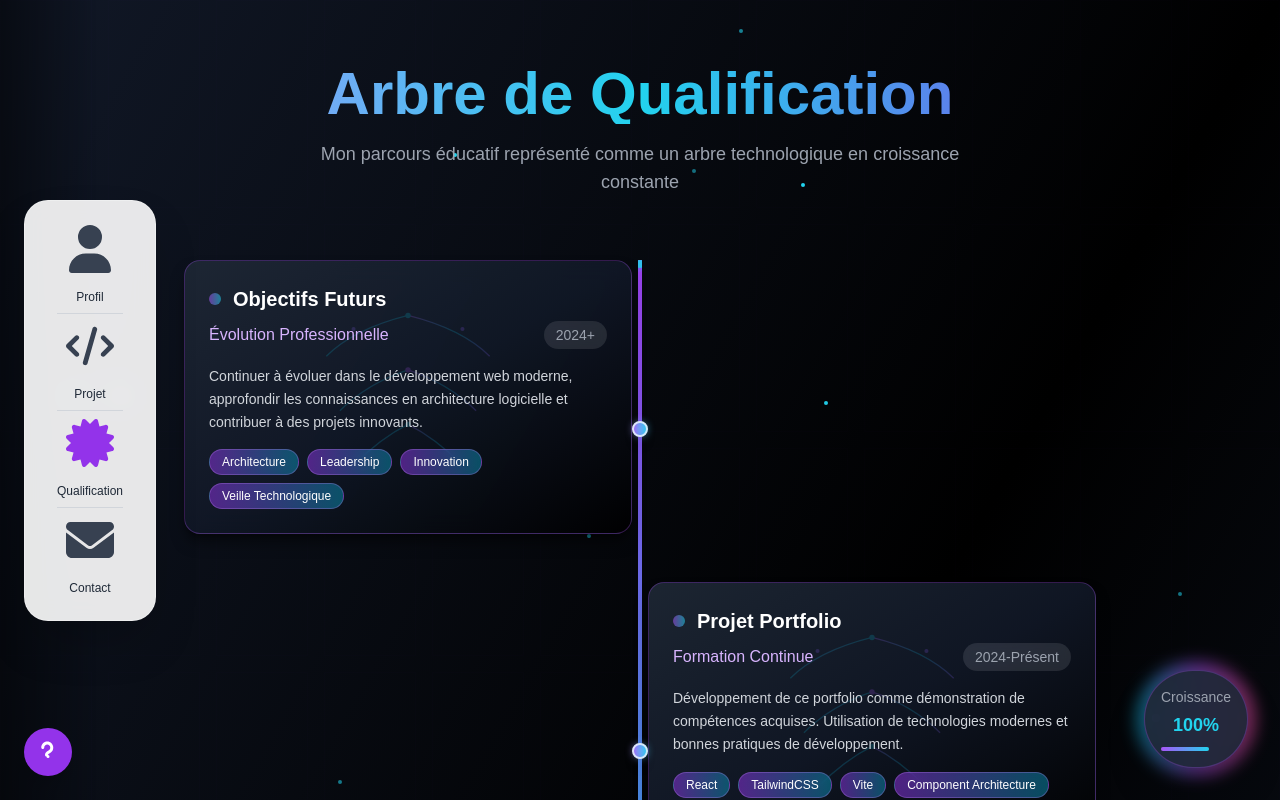
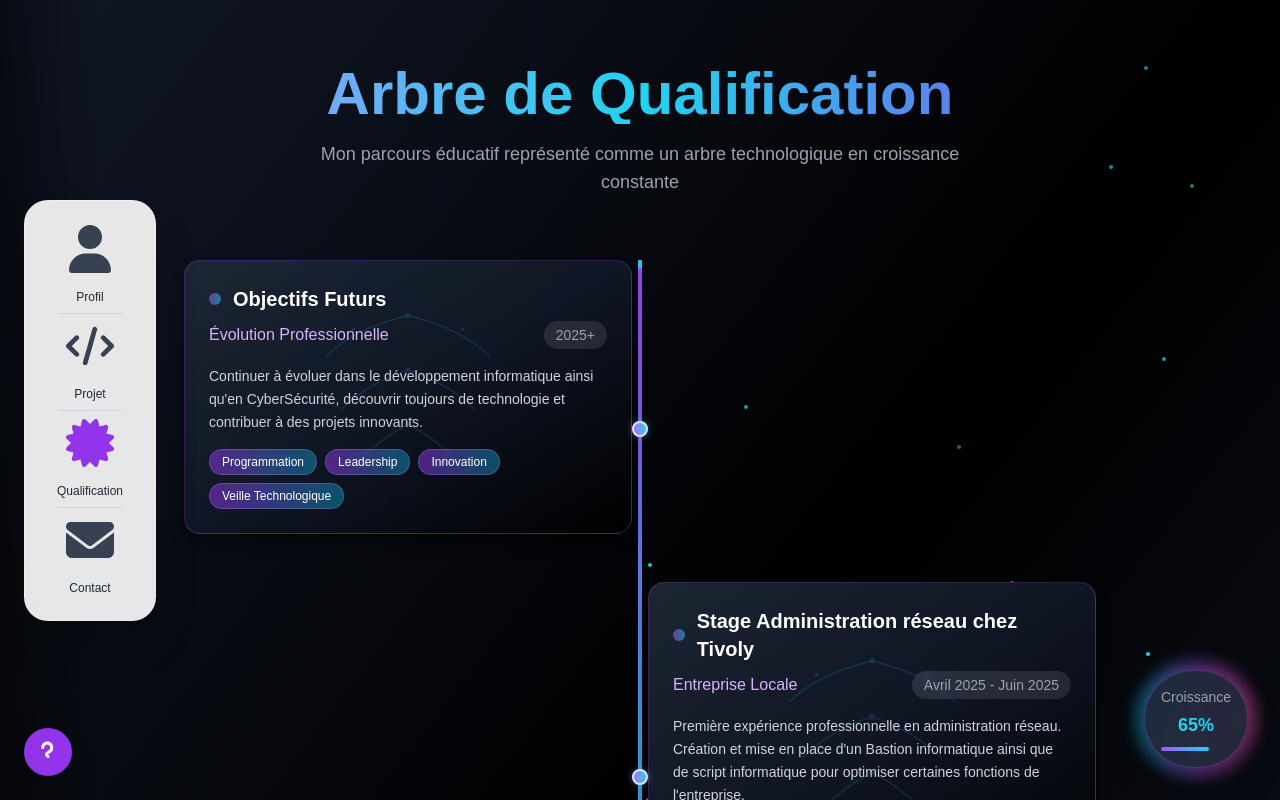
Before and after one commit to GargantuaArgell/Portfolio_React, a React (Vite) app: page / in a window 1280 px wide. Both pictures are taken after a click on the element "Qualification". Built offline with nearby package versions, Linux system fonts and the light colour scheme; a web font is replaced by a local one.

Commit message:
add: add some project and fix some qualification leaf

```diff
--- a/src/components/Qualification.jsx
+++ b/src/components/Qualification.jsx
@@ -29,30 +29,16 @@ const Qualification = ({ onNavigate }) => {
     {
       title: "Objectifs Futurs",
       institution: "Évolution Professionnelle",
-      period: "2024+",
-      description: "Continuer à évoluer dans le développement web moderne, approfondir les connaissances en architecture logicielle et contribuer à des projets innovants.",
-      skills: ["Architecture", "Leadership", "Innovation", "Veille Technologique"]
+      period: "2025+",
+      description: "Continuer à évoluer dans le développement informatique ainsi qu'en CyberSécurité, découvrir toujours de technologie et contribuer à des projets innovants.",
+      skills: ["Programmation", "Leadership", "Innovation", "Veille Technologique"]
     },
     {
-      title: "Projet Portfolio",
-      institution: "Formation Continue",
-      period: "2024-Présent",
-      description: "Développement de ce portfolio comme démonstration de compétences acquises. Utilisation de technologies modernes et bonnes pratiques de développement.",
-      skills: ["React", "TailwindCSS", "Vite", "Component Architecture", "Responsive Design"]
-    },
-    {
-      title: "Licence Pro Dev Web",
-      institution: "IUT 2 Grenoble",
-      period: "2023-2024",
-      description: "Spécialisation en développement web avancé et technologies modernes. Projets d'envergure avec des clients réels et méthodologies professionnelles.",
-      skills: ["React", "Vue.js", "TypeScript", "Docker", "DevOps", "UX/UI Design"]
-    },
-    {
-      title: "Stage Développeur Web",
+      title: "Stage Administration réseau chez Tivoly",
       institution: "Entreprise Locale",
-      period: "Été 2022",
-      description: "Première expérience professionnelle en développement web. Création d'applications front-end modernes et apprentissage des méthodologies agiles.",
-      skills: ["React", "Node.js", "MongoDB", "Git", "Agile/Scrum"]
+      period: "Avril 2025 - Juin 2025",
+      description: "Première expérience professionnelle en administration réseau. Création et mise en place d'un Bastion informatique ainsi que de script informatique pour optimiser certaines fonctions de l'entreprise.",
+      skills: ["Microsoft 365", "Bastion informatique", "Teleport", "Python", "PowerShell"]
     },
     {
       title: "DUT Informatique",
--- a/src/components/TreeOfLife.jsx
+++ b/src/components/TreeOfLife.jsx
@@ -163,7 +163,10 @@ const TreeOfLife = ({ qualifications = [] }) => {
                 <div className="text-center">
                   <div className="text-sm text-gray-400 mb-1">Croissance</div>
                   <div className="text-lg font-bold text-cyan-400">
+                    {/* Barre de progression réaliste
                     {Math.round((visibleLeaves.size / qualifications.length) * 100)}%
+                    */}
+                    65%
                   </div>
                   <div className="w-12 h-1 bg-gray-700 rounded-full mt-2 overflow-hidden">
                     <div
```
